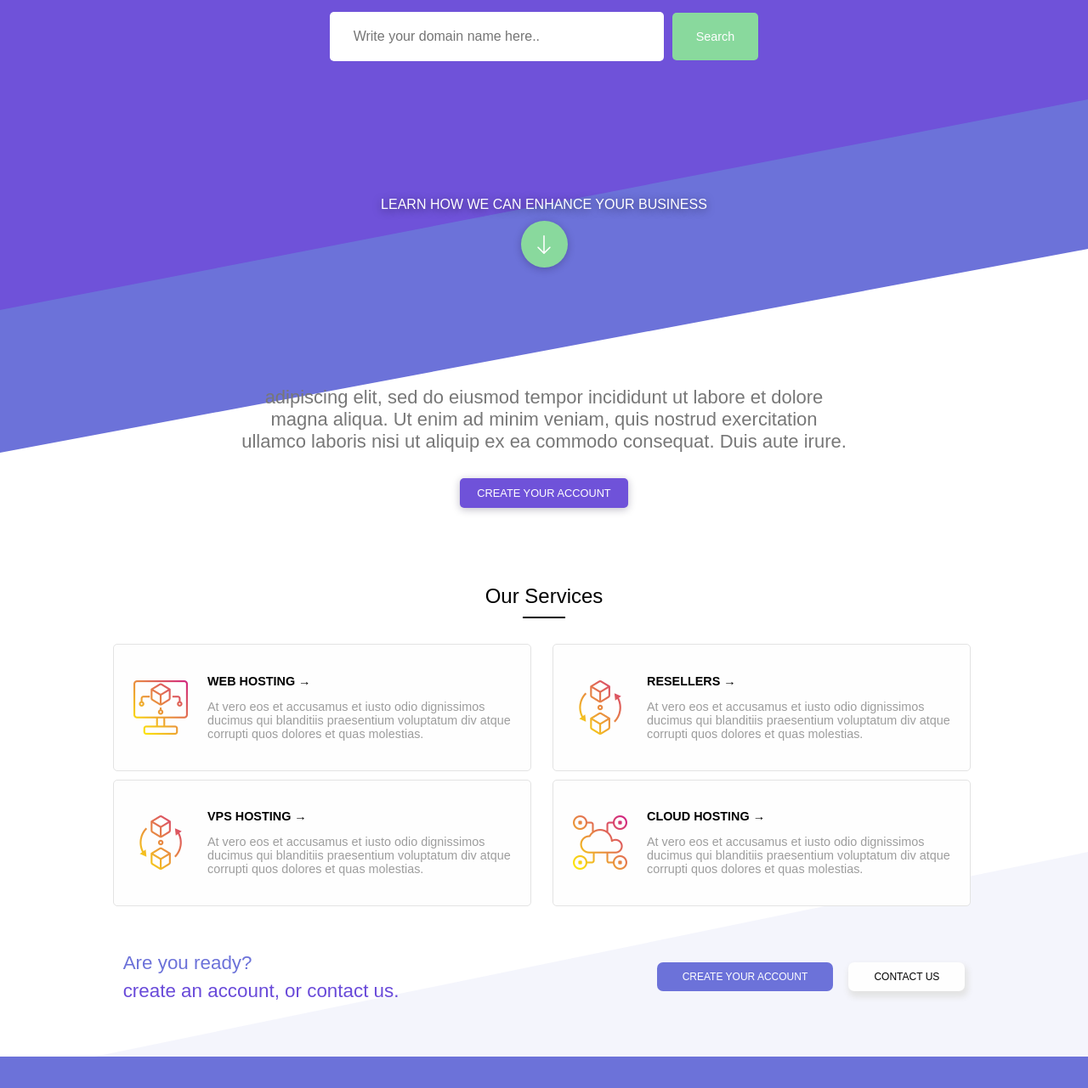
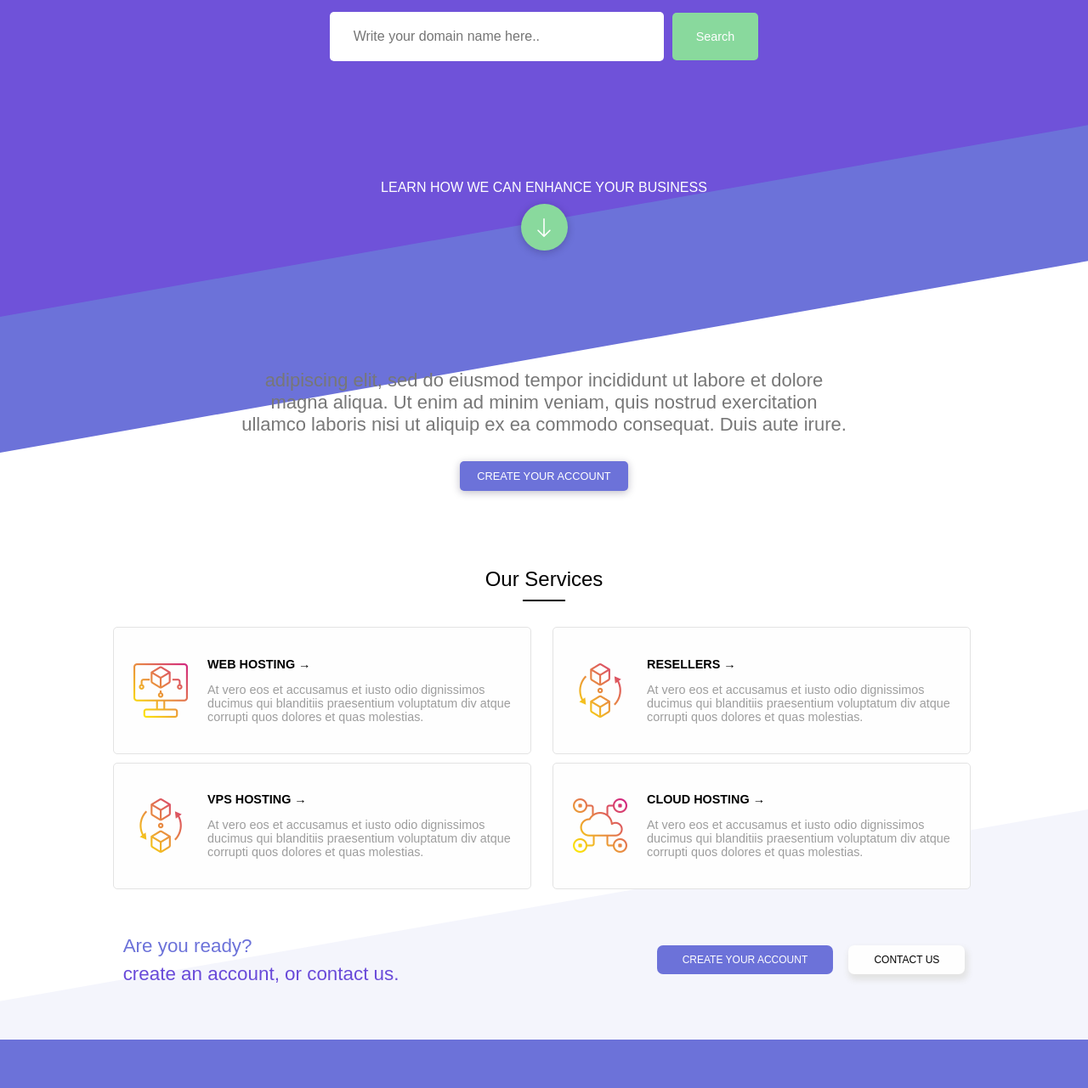
Before and after one commit to milanla/thesis-mini-project, a plain HTML site: page index.html in a window 1280 px wide. Shown: the part 267-1548 px from the top of the page at 85% size. Drawn offline with Linux system fonts and the light colour scheme.

Commit message:
switched to transform skewY background

```diff
--- a/css/main.scss
+++ b/css/main.scss
@@ -53,57 +53,44 @@ button {
 // Stripe - for creating stripe background
 %stripe-shared {
     width: 100%;
-    height: 100%;
     position: absolute;
 }
 
 #darker-purple-stripe {
     @extend %stripe-shared;
-    top: 0;
+    background-color: $purple-darker;
     z-index: -1;
-    clip-path: polygon(0 0, 0 20%, 65% 0);
-    background-color: $purple-darker;
+    height: 22%;
+    transform: skewY(-10deg);
+    transform-origin: top left;
 }
 
 #dark-purple-stripe {
     @extend %stripe-shared;
-    top: 0;
+    background-color: $purple-dark;
+    height: 80%;
     z-index: -2;
-    clip-path: polygon(0 0, 100% 0, 100% 48%, 0 79%);
-    background-color: $purple-dark;
+    transform: skewY(-10deg);
+    transform-origin: top left;
 }
 
 #purple-stripe {
     @extend %stripe-shared;
-    top: 0;
+    background-color: $purple;
+    height: 100%;
     z-index: -3;
-    clip-path: polygon(0 0, 100% 0, 100% 70%, 0 100%);
-    background-color: $purple;
+    transform: skewY(-10deg);
+    transform-origin: top left;
 }
 
 #gray-stripe {
     @extend %stripe-shared;
-    // bottom: 0; did not work
-    top: 1450px;
+    background-color: $lighten-purple;
+    height: 50%;
     z-index: -1;
-    clip-path: polygon(0 73%, 100% 40%, 100% 100%, 0% 100%);
-    background-color: $lighten-purple;
-
-    // media queries for responsive gray stripe
-    @include query(365px) { top: 1400px; }
-    @include query(375px) { top: 1450px; }
-    @include query(438px) { top: 1320px; }
-    @include query(523px) { top: 1290px; }
-    @include query(535px) { top: 1220px; }
-    @include query(569px) { top: 1200px; }
-    @include query(576px) { top: 1350px; }
-    @include query(768px) { top: 1370px; }
-    @include query(804px) { top: 1350px; }
-    @include query(867px) { top: 1340px; }
-    @include query(950px) { top: 1300px; }
-    @include query(1024px) { top: 1380px; }
-    @include query(1200px) { top: 950px; }
-    @include query(1366px) { top: 880px; }
+    top: 1220px;
+    transform: skewY(-10deg);
+    transform-origin: bottom right;
 }
 
 // Navbar - hamburger menu for smaller screen size
@@ -285,17 +272,17 @@ main {
 
 // Learn more section
 div#learn-more {
-    margin: 32% auto 40% auto;
+    margin: 130px auto 120px auto;
     // position: absulute;
 
-    @include query(375px) { margin: 45% auto 50% auto; }
-    @include query(576px) { margin: 150px auto 120px auto; }
+    // @include query(375px) { margin: 45% auto 50% auto; }
+    // @include query(576px) { margin: 150px auto 120px auto; }
 
     span {
         font-size: 12px;
+        font-weight: 200;
         color: $white;
         text-transform: uppercase;
-        text-shadow: 0 2px 10px rgba(0, 0, 0, 0.50);
 
         @include query(414px) { font-size: 1em; }
     }
@@ -318,6 +305,7 @@ div#learn-more {
 
 // Create account section
 div#create-account {
+    margin-top: 200px;
     padding-bottom: 50px;
 
     @include query(576px) {
@@ -336,13 +324,14 @@ div#create-account {
         font-size: 14px;
         color: $gray;
         margin-bottom: 30px;
+        font-weight: 300;
 
         @include query(1024px) {
             font-size: 22px;
         }
     }
     button { // create account button
-        background-color: $purple-dark;
+        background-color: $purple;
         border: none;
         border-radius: 5px;
         color: $white;
```
Also changed, not shown: css/main.css, 1 other file.
